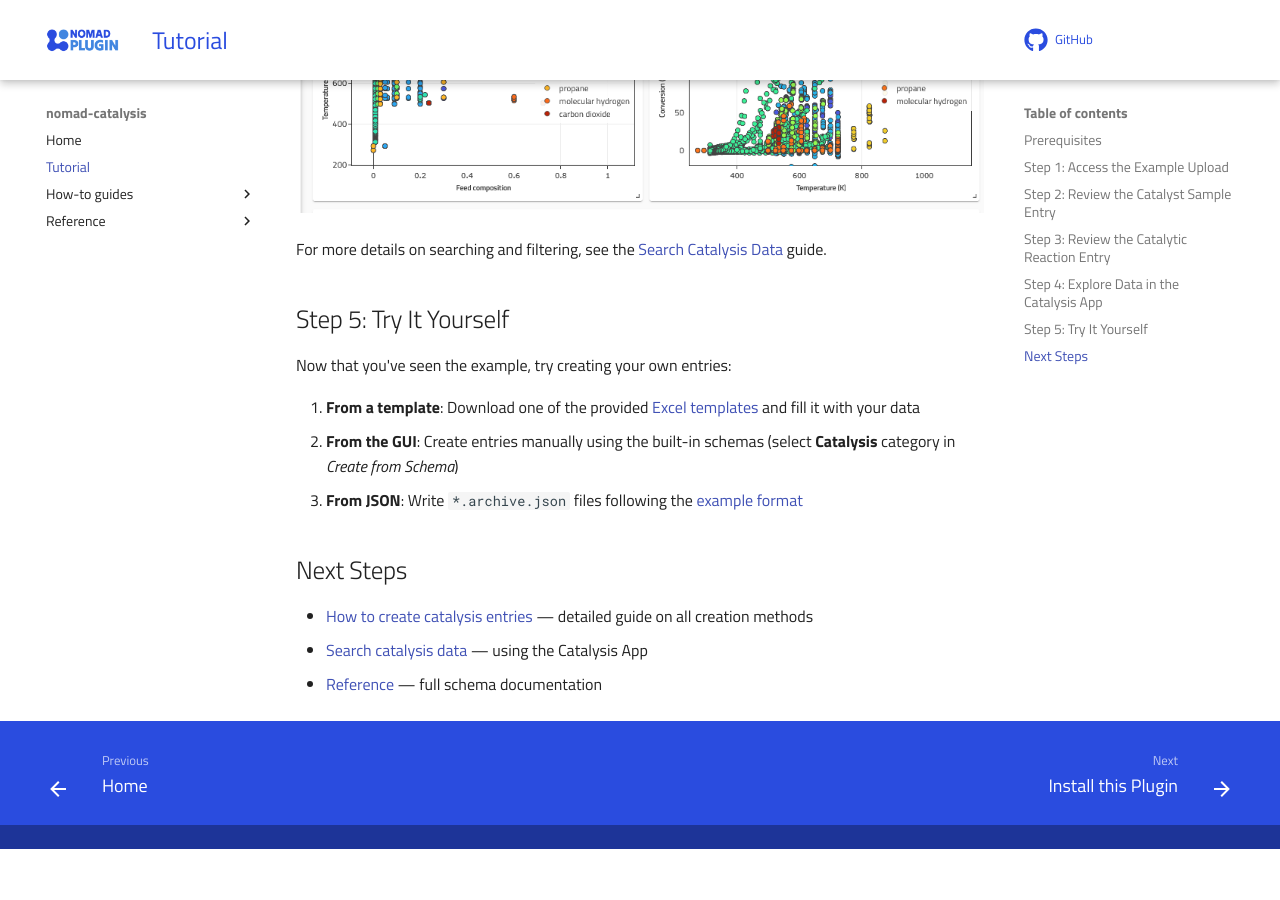
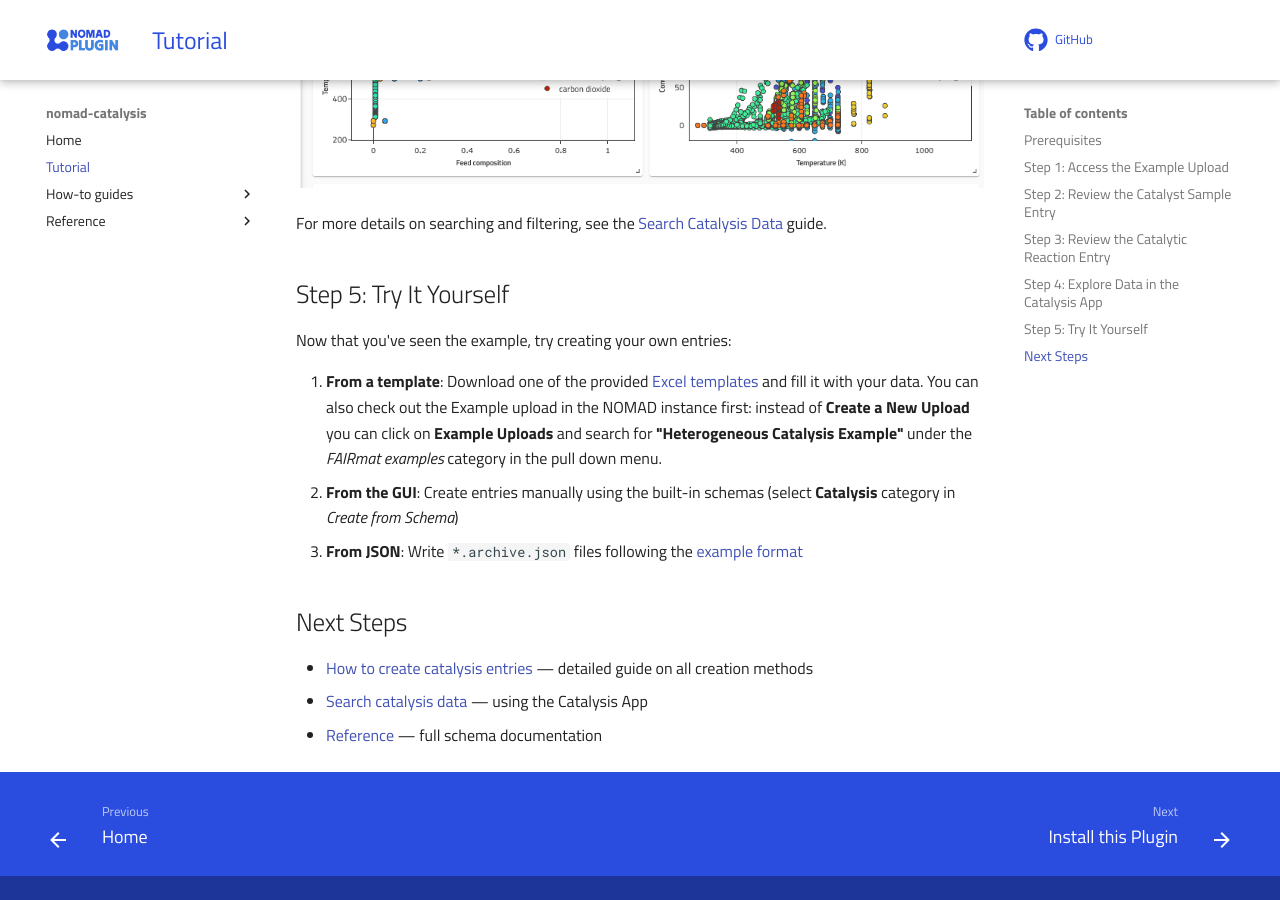
Before and after one commit to FAIRmat-NFDI/nomad-catalysis-plugin, an MkDocs documentation site: the page built from docs/tutorial/tutorial.md, in a window 1280 px wide and 900 px high, scrolled down 4395 px. Built offline with MkDocs 1.6.1 and Material for MkDocs 9.7.7, drawn with Linux system fonts in a browser that asks for light colours; comment, search, counter and statistics services are not loaded; before the commit the page ends 5244 px from its top, so only the background shows below that; some of the changed text lies outside the part shown.

Commit message:
Revise upload instructions in tutorial.md
Updated tutorial with new upload instructions and additional guidance on using example uploads.

```diff
--- a/docs/tutorial/tutorial.md
+++ b/docs/tutorial/tutorial.md
@@ -14,7 +14,7 @@
 1. Log in to your NOMAD instance
 2. Navigate to **PUBLISH** → **Uploads**
 3. Click **CREATE A NEW UPLOAD**
-4. In the upload page, look for the **Example Uploads** section or search for **"Heterogeneous Catalysis Example"** under the *FAIRmat examples* category
+4. In the upload page, look for the blue **Drop Files Here** bar and upload [this zip folder](https://raw.githubusercontent.com/FAIRmat-NFDI/nomad-catalysis-plugin/main/scr/nomad_catalysis/example_uploads/het_catalysis_example/example_MeOHsyn.zip).
 
 The example upload contains three files:
 
@@ -75,9 +75,10 @@
 
 Now that you've seen the example, try creating your own entries:
 
-1. **From a template**: Download one of the provided [Excel templates](../how_to/use_this_plugin.md#1-using-the-catalysis-parser) and fill it with your data
+1. **From a template**: Download one of the provided [Excel templates](../how_to/use_this_plugin.md#1-using-the-catalysis-parser) and fill it with your data. You can also check out the Example upload in the NOMAD instance first: instead of **Create a New Upload** you can click on **Example Uploads** and search for **"Heterogeneous Catalysis Example"** under the *FAIRmat examples* category in the pull down menu.
 2. **From the GUI**: Create entries manually using the built-in schemas (select **Catalysis** category in *Create from Schema*)
 3. **From JSON**: Write `*.archive.json` files following the [example format](../how_to/use_this_plugin.md#3-direct-generation-of-json-files)
+
 
 ## Next Steps
 
```
